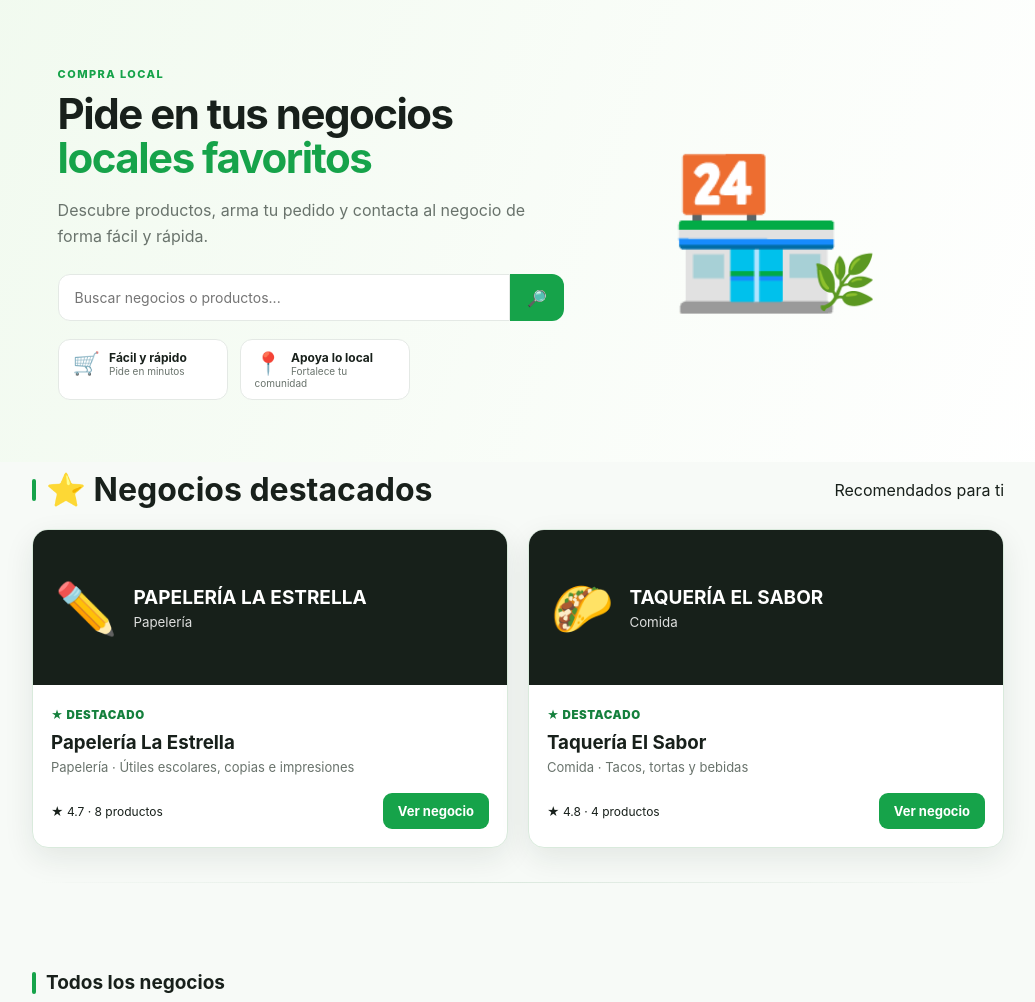
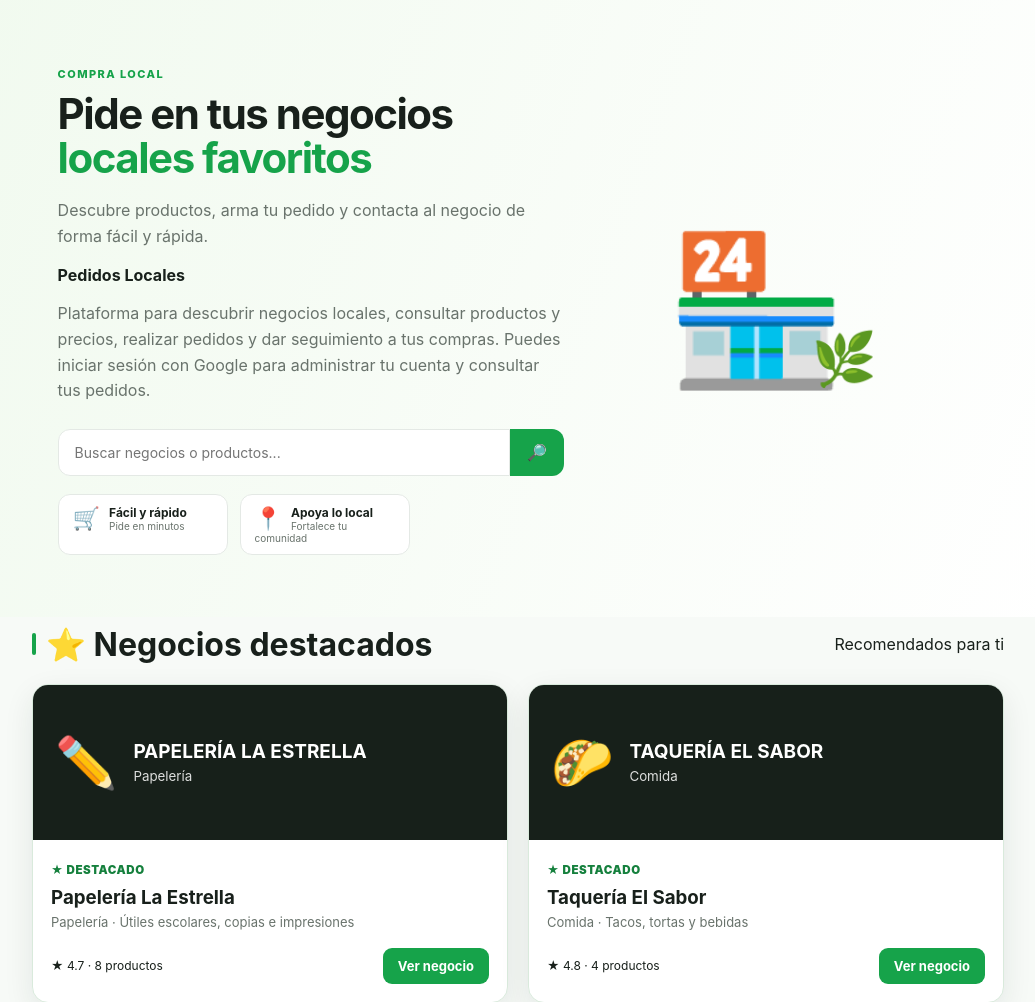
Before and after one commit to hugoapps89/pedidos-locales, a Flask app: page / in a window 1280 px wide. Shown: the part 72-1074 px from the top of the page, without its empty margins (122-1157 px from the left). Run offline with Flask 3, Linux system fonts and the light colour scheme; data comes from the database, SQL or seed files in the repository; some libraries are stand-ins or nearby versions.

Commit message:
Mejora página principal para verificación de Google

```diff
--- a/templates/index.html
+++ b/templates/index.html
@@ -3,6 +3,15 @@
 {% block content %}
 <main>
 <section class="hero"><div class="hero-copy"><span class="eyebrow">COMPRA LOCAL</span><h1>Pide en tus negocios<br><span>locales favoritos</span></h1><p>Descubre productos, arma tu pedido y contacta al negocio de forma fácil y rápida.</p>
+<div class="app-purpose">
+  <strong>Pedidos Locales</strong>
+  <p>
+    Plataforma para descubrir negocios locales, consultar productos y precios,
+    realizar pedidos y dar seguimiento a tus compras.
+    Puedes iniciar sesión con Google para administrar tu cuenta y consultar
+    tus pedidos.
+  </p>
+</div>
 <div class="search"><input id="searchInput" type="search" placeholder="Buscar negocios o productos..."><button type="button">🔎</button></div>
 <div class="benefits"><div><span>🛒</span><b>Fácil y rápido</b><small>Pide en minutos</small></div><div><span>📍</span><b>Apoya lo local</b><small>Fortalece tu comunidad</small></div></div>
 </div><div class="hero-art"><div class="shop">🏪</div><div class="plant">🌿</div></div></section>
@@ -23,3 +32,26 @@
 </div></section>
 </main>
 {% endblock %}
+<style>
+.app-purpose{
+  margin:18px 0 0;
+  max-width:650px;
+  padding:16px 18px;
+  background:rgba(255,255,255,.82);
+  border:1px solid #dce9df;
+  border-radius:14px;
+}
+
+.app-purpose strong{
+  display:block;
+  font-size:1.05rem;
+  color:#14532d;
+  margin-bottom:5px;
+}
+
+.app-purpose p{
+  margin:0;
+  color:#526158;
+  line-height:1.55;
+}
+</style>
```
